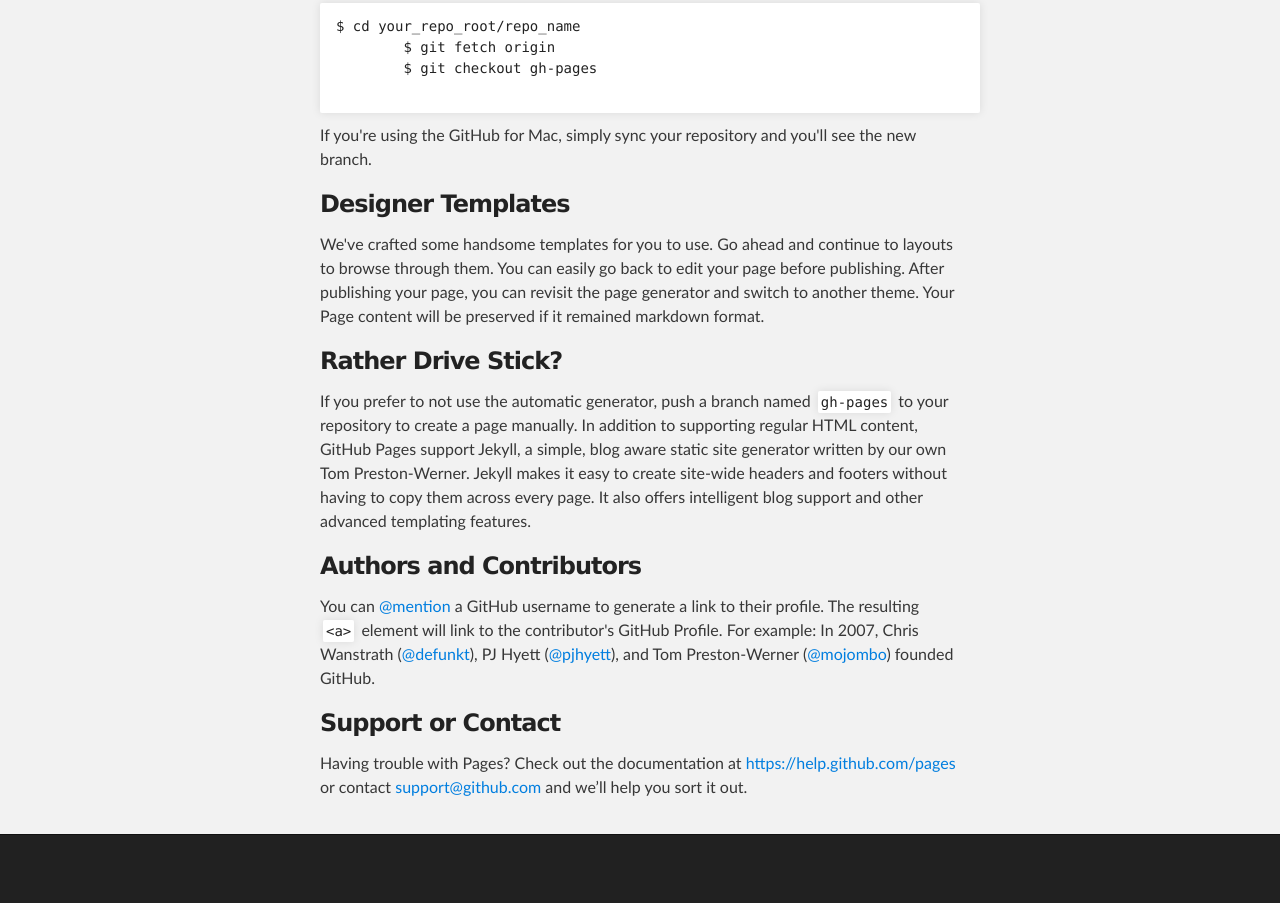
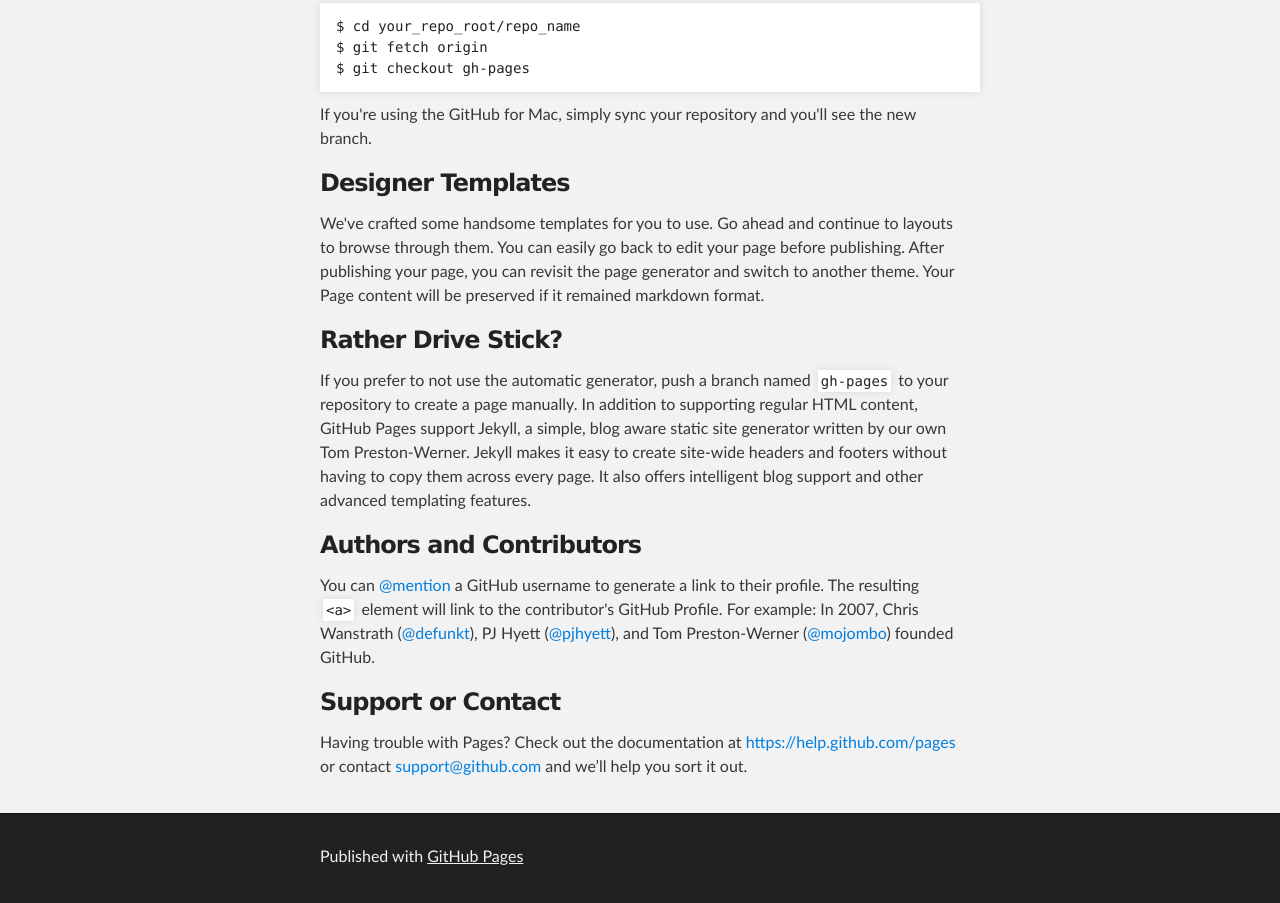
Before and after one commit to robinkanters/robinkanters.github.io, a plain HTML site: page index.html in a window 1280 px wide. Shown: the part 414-1317 px from the top of the page. Before the commit the page ends 1249 px from the top, so only its background shows below. Drawn offline with Linux system fonts and the light colour scheme.

Commit message:
Revert "Code formatting and removed footer"
This reverts commit b1a2d3fbbd502fdce4dc49e1bc270dddcbf67d25.

```diff
--- a/index.html
+++ b/index.html
@@ -28,11 +28,7 @@
     <div id="main_content_wrap" class="outer">
       <section id="main_content" class="inner">
         <h3>
-            <a id="welcome-to-github-pages" class="anchor" href="#welcome-to-github-pages" aria-hidden="true">
-                <span class="octicon octicon-link"></span>
-            </a>
-            Welcome to GitHub Pages.
-        </h3>
+<a id="welcome-to-github-pages" class="anchor" href="#welcome-to-github-pages" aria-hidden="true"><span class="octicon octicon-link"></span></a>Welcome to GitHub Pages.</h3>
 
 <p>This automatic page generator is the easiest way to create beautiful pages for all of your projects. Author your page content here using GitHub Flavored Markdown, select a template crafted by a designer, and publish. After your page is generated, you can check out the new branch:</p>
 
@@ -66,10 +62,13 @@
     </div>
 
     <!-- FOOTER  -->
-    <!--<div id="footer_wrap" class="outer">-->
-      <!--<footer class="inner">-->
-        <!--<p>Published with <a href="https://pages.github.com">GitHub Pages</a></p>-->
-      <!--</footer>-->
-    <!--</div>-->
+    <div id="footer_wrap" class="outer">
+      <footer class="inner">
+        <p>Published with <a href="https://pages.github.com">GitHub Pages</a></p>
+      </footer>
+    </div>
+
+
+
   </body>
 </html>
```
Lines whose indentation alone changed are shown as unchanged.
